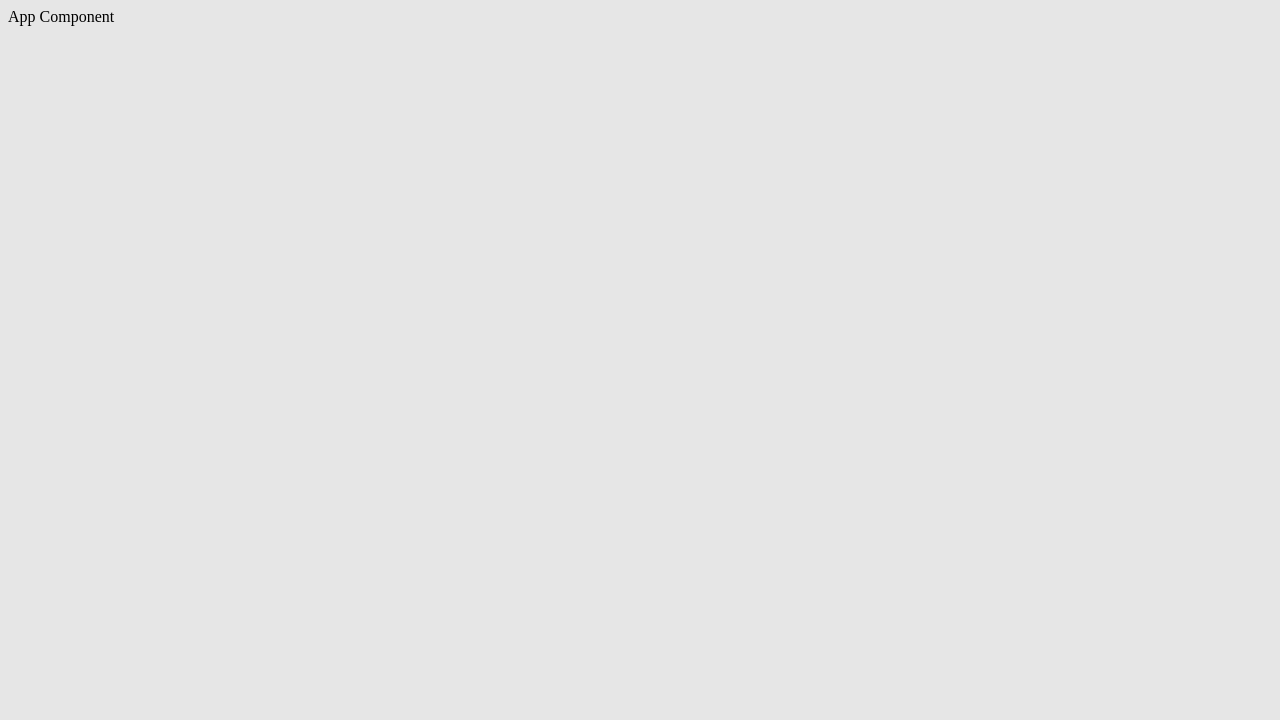
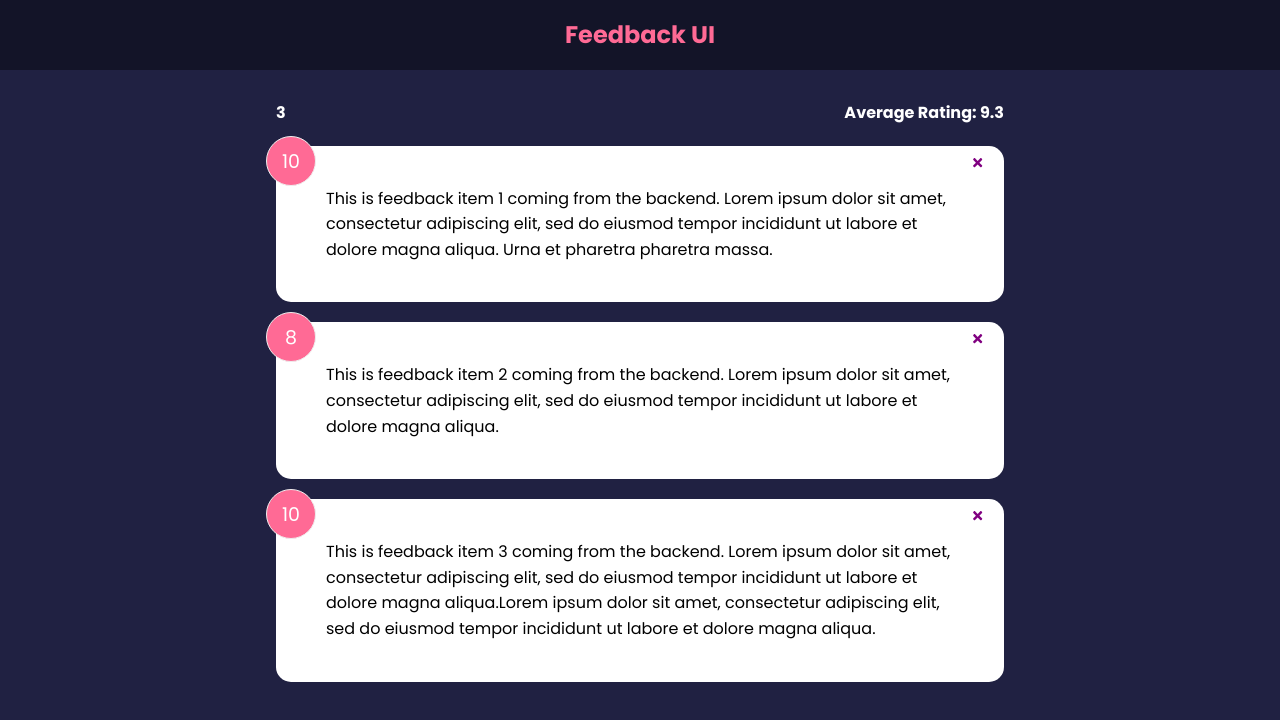
Before and after one commit to ToddMarino/feedback-ui, a React (Create React App) app: page / in a window 1280 px wide. Shown: the top 720 px of the page. Built offline with nearby package versions, Linux system fonts and the light colour scheme.

Commit message:
FeedbackRatings
FeedbackRatings complete

```diff
--- a/package.json
+++ b/package.json
@@ -10,6 +10,7 @@
     "concurrently": "^7.1.0",
     "framer-motion": "^6.3.3",
     "json-server": "^0.17.0",
+    "prop-types": "^15.8.1",
     "react": "^18.1.0",
     "react-dom": "^18.1.0",
     "react-icons": "^4.3.1",
--- a/src/App.js
+++ b/src/App.js
@@ -1,6 +1,27 @@
+import {useState} from 'react'
+import Header from './components/Header'
+import FeedbackData from './data/FeedbackData'
+import FeedbackList from './components/FeedbackList'
+import FeedbackStats from './components/FeedbackStats'
+
 const App = () => {
+
+  const [feedback, setFeedback ] = useState(FeedbackData)
+
+  const deleteFeedback = (id) => {
+    if(window.confirm('Are you sure you want to delete?')) {
+      setFeedback(feedback.filter((item) => item.id !== id ))
+    }
+  }
+
   return (
-    <div>App Component</div>
+    <>
+    <Header  />
+    <div className="container">
+      <FeedbackStats feedback={feedback} />
+      <FeedbackList feedback={feedback} handleDelete={deleteFeedback} />
+    </div>
+    </>
   )
 }
 export default App
--- /dev/null
+++ b/src/components/FeedbackItem.jsx
@@ -0,0 +1,27 @@
+import PropTypes from "prop-types";
+import { FaTimes } from 'react-icons/fa'
+import Card from './shared/Card'
+
+
+function FeedbackItem({item, handleDelete}) {
+  return (
+    <Card>
+        <div className='num-display'>{item.rating}</div>
+        <button
+        onClick={() => handleDelete(item.id) }
+        className='close'
+        >
+          <FaTimes color='purple' />
+        </button>
+        <div className='text-display'>{item.text}</div>
+    </Card>
+  )
+}
+
+
+
+FeedbackItem.propTypes = {
+    item: PropTypes.object.isRequired,
+}
+
+export default FeedbackItem
--- /dev/null
+++ b/src/components/FeedbackList.jsx
@@ -0,0 +1,31 @@
+import PropTypes from "prop-types";
+import FeedbackItem from './FeedbackItem'
+
+const FeedbackList = ({feedback, handleDelete}) => {
+    if(!feedback || feedback.length === 0) {
+        return <p>No feedback yet ... </p>
+    }
+
+  return (
+    <div className="feedback-list">
+        {feedback.map((item)=> (
+            <FeedbackItem
+            key={item.id}
+            item={item}
+            handleDelete={handleDelete} />
+        ))}
+    </div>
+  )
+}
+
+FeedbackList.propTypes = {
+ feedback: PropTypes.arrayOf(
+     PropTypes.shape({
+         id: PropTypes.number.isRequired,
+         text: PropTypes.string.isRequired,
+         rating: PropTypes.number.isRequired,
+     })
+ )
+}
+
+export default FeedbackList
--- /dev/null
+++ b/src/components/FeedbackStats.jsx
@@ -0,0 +1,25 @@
+import PropTypes from "prop-types"
+
+const FeedbackStats = ({feedback}) => {
+    const {length} = feedback
+
+    // Calculate ratings average
+    let average = feedback.reduce((acc, cur) => {
+        return acc + cur.rating
+    }, 0) / length
+
+    average = average.toFixed(1).replace(/[.,]0$/, '')
+
+  return (
+    <div className="feedback-stats">
+        <h4>{length}</h4>
+        <h4>Average Rating: {isNaN(average) ? 0 : average}</h4>
+    </div>
+  )
+}
+
+FeedbackStats.propTypes = {
+    feedback: PropTypes.array.isRequired
+}
+
+export default FeedbackStats
--- /dev/null
+++ b/src/components/Header.jsx
@@ -0,0 +1,31 @@
+import PropTypes from "prop-types";
+
+const Header = ({text, bgColor, textColor}) => {
+
+    const headerStyles = {
+        backgroundColor: bgColor,
+        color: textColor
+    }
+
+  return (
+    <header style={headerStyles}>
+        <div className="container">
+            <h2>Feedback UI</h2>
+        </div>
+    </header>
+  )
+}
+
+Header.defaultProps = {
+    text: 'FeedbackUI',
+    bgColor: 'rgba(0,0,0,0.4)',
+    textColor: '#ff6a95'
+}
+
+Header.propTypes = {
+    text: PropTypes.string,
+    bgColor: PropTypes.string,
+    textColor: PropTypes.string,
+}
+
+export default Header
--- /dev/null
+++ b/src/components/shared/Card.jsx
@@ -0,0 +1,25 @@
+import PropTypes from "prop-types";
+
+const Card = ({children, reverse}) => {
+  return (
+    <div
+    className='card'
+    style={{
+      backgroundColor: reverse ? 'rgba(0,0,0,0.4)' : '#fff',
+      color: reverse ? '#fff' : '#000',
+    }}>
+      {children}
+      </div>
+  )
+}
+
+Card.propTypes = {
+  children: PropTypes.node.isRequired,
+  reverse: PropTypes.bool,
+}
+
+Card.defaultProps = {
+  reverse: false,
+}
+
+export default Card
--- /dev/null
+++ b/src/data/FeedbackData.js
@@ -0,0 +1,19 @@
+const FeedbackData = [
+    {
+        "id": 1,
+        "rating": 10,
+        "text": "This is feedback item 1 coming from the backend. Lorem ipsum dolor sit amet, consectetur adipiscing elit, sed do eiusmod tempor incididunt ut labore et dolore magna aliqua. Urna et pharetra pharetra massa."
+      },
+      {
+        "id": 2,
+        "rating": 8,
+        "text": "This is feedback item 2 coming from the backend. Lorem ipsum dolor sit amet, consectetur adipiscing elit, sed do eiusmod tempor incididunt ut labore et dolore magna aliqua."
+      },
+      {
+        "text": "This is feedback item 3 coming from the backend. Lorem ipsum dolor sit amet, consectetur adipiscing elit, sed do eiusmod tempor incididunt ut labore et dolore magna aliqua.Lorem ipsum dolor sit amet, consectetur adipiscing elit, sed do eiusmod tempor incididunt ut labore et dolore magna aliqua.",
+        "rating": 10,
+        "id": 3
+      }
+]
+
+export default FeedbackData
--- a/src/index.css
+++ b/src/index.css
@@ -1,3 +1,230 @@
+@import url('https://fonts.googleapis.com/css2?family=Poppins:wght@400;600;700&display=swap');
+
+* {
+  box-sizing: border-box;
+  margin: 0;
+  padding: 0;
+}
+
 body {
-    background-color: rgb(230, 230, 230);
+  font-family: 'Poppins', sans-serif;
+  background-color: #202142;
+  color: #fff;
+  line-height: 1.6;
 }
+
+ul {
+  list-style: none;
+}
+
+.container {
+  max-width: 768px;
+  margin: auto;
+  padding: 0 20px;
+}
+
+header {
+  height: 70px;
+  width: 100%;
+  display: flex;
+  justify-content: space-between;
+  align-items: center;
+  margin-bottom: 30px;
+}
+
+.card {
+  background-color: #fff;
+  color: #333;
+  border-radius: 15px;
+  padding: 40px 50px;
+  margin: 20px 0;
+  position: relative;
+}
+
+.card.reverse {
+  background-color: rgba(0, 0, 0, 0.4);
+  color: #fff;
+}
+
+.card h2 {
+  font-size: 22px;
+  font-weight: 600;
+  text-align: center;
+}
+
+.rating {
+  display: flex;
+  align-items: center;
+  justify-content: space-around;
+  margin: 30px 0 40px;
+}
+
+.rating li,
+.num-display {
+  position: relative;
+  background: #f4f4f4;
+  width: 50px;
+  height: 50px;
+  padding: 10px;
+  text-align: center;
+  border-radius: 50%;
+  font-size: 19px;
+  border: 1px #eee solid;
+  transition: 0.3s;
+}
+
+.rating li label {
+  position: absolute;
+  top: 50%;
+  left: 50%;
+  width: 50px;
+  height: 50px;
+  padding: 10px;
+  border-radius: 50%;
+  transform: translate(-50%, -50%);
+  cursor: pointer;
+}
+
+.rating li:hover,
+.num-display {
+  background: #ff6a95;
+  color: #fff;
+}
+
+[type='radio'] {
+  opacity: 0;
+}
+
+[type='radio']:checked ~ label {
+  background: #ff6a95;
+  color: #fff;
+}
+
+.input-group {
+  display: flex;
+  flex-direction: row;
+  border: 1px solid #ccc;
+  padding: 8px 10px;
+  border-radius: 8px;
+}
+
+input {
+  flex-grow: 2;
+  border: none;
+  font-size: 16px;
+}
+
+input:focus {
+  outline: none;
+}
+
+.feedback-stats {
+  color: #fff;
+  display: flex;
+  justify-content: space-between;
+  align-items: center;
+}
+
+.num-display {
+  position: absolute;
+  top: -10px;
+  left: -10px;
+}
+
+.close,
+.edit {
+  position: absolute;
+  top: 10px;
+  right: 20px;
+  cursor: pointer;
+  background: none;
+  border: none;
+}
+
+.edit {
+  right: 40px;
+}
+
+.btn {
+  color: #fff;
+  border: 0;
+  border-radius: 8px;
+  color: #fff;
+  width: 100px;
+  height: 40px;
+  cursor: pointer;
+}
+
+.btn-primary {
+  background-color: #202142;
+}
+
+.btn-secondary {
+  background: #ff6a95;
+}
+
+.btn:hover {
+  transform: scale(0.98);
+  opacity: 0.9;
+}
+
+.btn:disabled {
+  background-color: #cccccc;
+  color: #333;
+  cursor: auto;
+}
+
+.btn:disabled:hover {
+  transform: scale(1);
+  opacity: 1;
+}
+
+.message {
+  padding-top: 10px;
+  text-align: center;
+  color: rebeccapurple;
+}
+
+/* FIX: Remove position: absolute to keep about icon at the bottom of the
+ * document */
+.about-link {
+  display: flex;
+  justify-content: flex-end;
+}
+
+/* FIX: Remove position: absolute to keep about icon at the bottom of the
+ * document */
+.about-link a {
+  color: #fff;
+  cursor: pointer;
+}
+
+.about-link a:hover {
+  color: #ff6a95;
+}
+
+.about h1 {
+  margin-bottom: 20px;
+}
+
+.about p {
+  margin: 10px 0;
+}
+
+@media (max-width: 600px) {
+  .rating li {
+    margin: 10px 3px;
+  }
+
+  .rating {
+    display: flex;
+    align-items: center;
+    justify-content: center;
+    flex-wrap: wrap;
+    margin: 30px 0 40px;
+  }
+
+  .input-group input {
+    width: 80%;
+  }
+}
```
Also changed, not shown: 1 other file (tests, documents, lock files or other folders).
